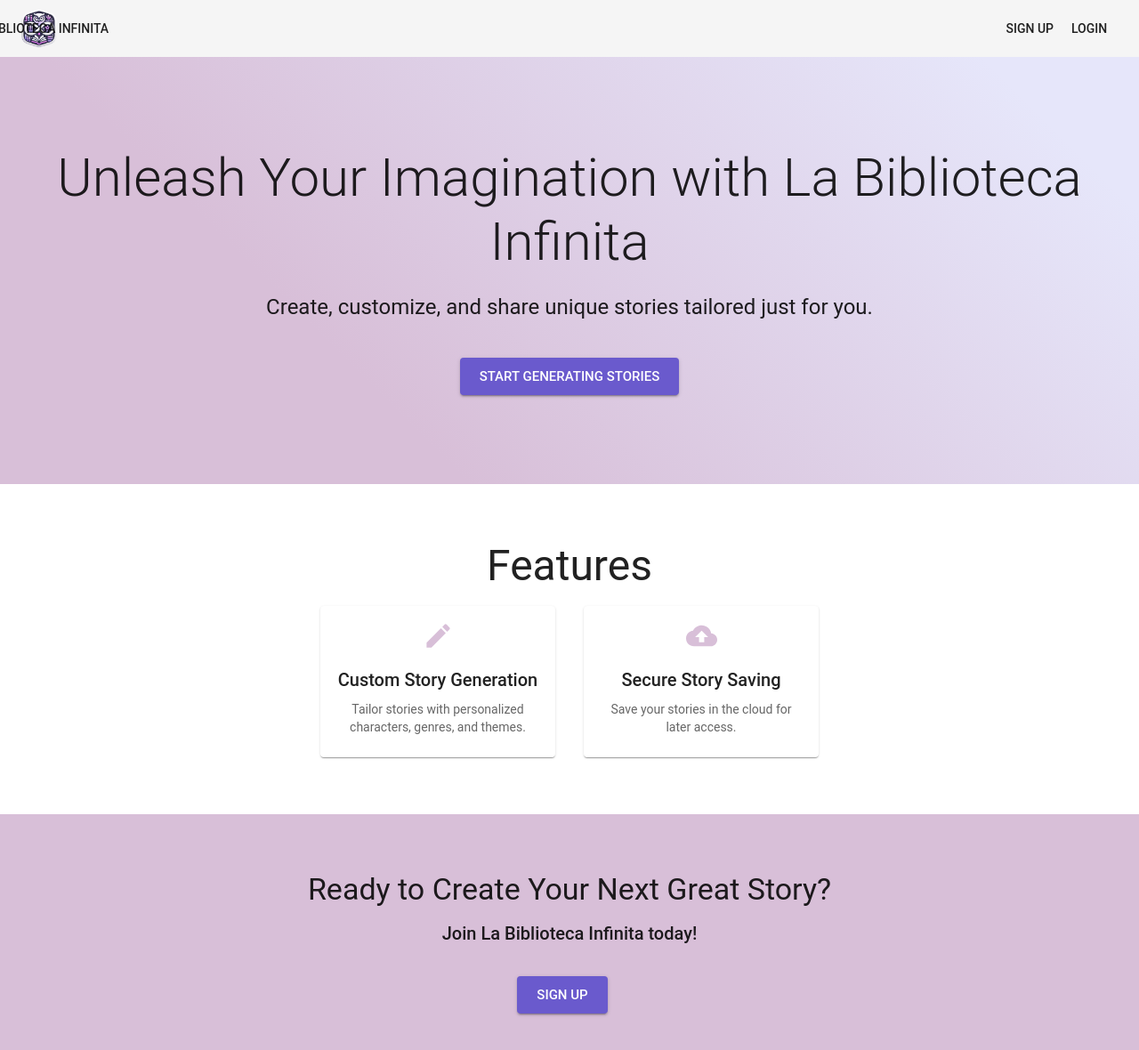
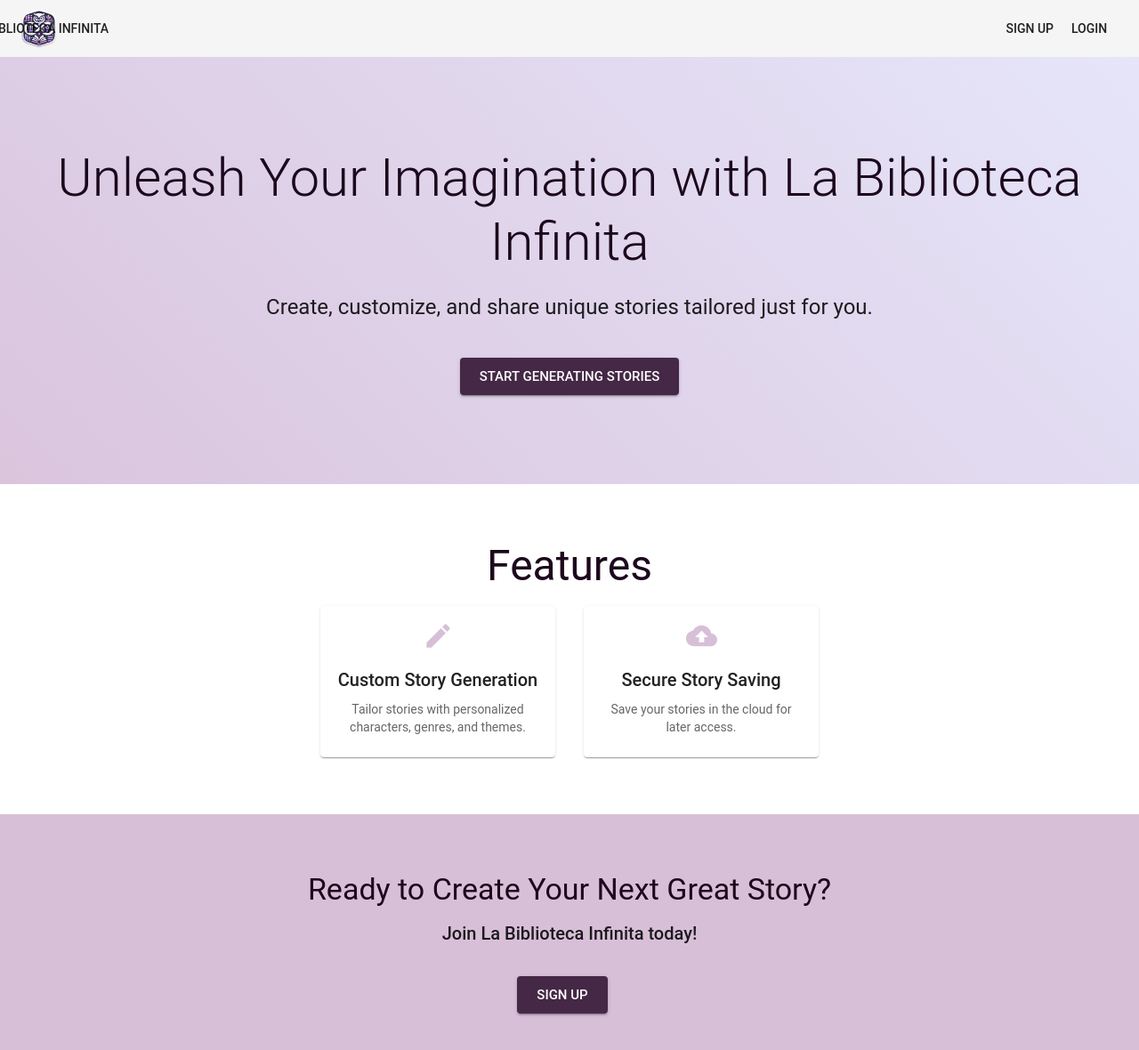
Before and after one commit to RoseRossi/infinite-lib, a React (Create React App) app in the folder frontend/: page / in a window 1280 px wide. Shown: the top 1180 px of the page at 89% size. Built offline with nearby package versions, Linux system fonts and the light colour scheme.

Commit message:
front changes

```diff
--- a/frontend/src/components/LandingPage.jsx
+++ b/frontend/src/components/LandingPage.jsx
@@ -41,6 +41,8 @@ export default function LandingPage({ isAuthenticated }) {
       <Box
         sx={{
           backgroundImage: 'linear-gradient(45deg, #D8BFD8 30%, #E6E6FA 90%)',
+          backgroundSize: '200% 200%',
+          animation: 'gradientAnimation 10s ease infinite',
           minHeight: '60vh',
           display: 'flex',
           flexDirection: 'column',
@@ -48,9 +50,20 @@ export default function LandingPage({ isAuthenticated }) {
           alignItems: 'center',
           textAlign: 'center',
           p: 4,
+          '@keyframes gradientAnimation': {
+            '0%': {
+              backgroundPosition: '0% 50%',
+            },
+            '50%': {
+              backgroundPosition: '100% 50%',
+            },
+            '100%': {
+              backgroundPosition: '0% 50%',
+            },
+          },
         }}
       >
-        <Typography variant="h2" component="h1" gutterBottom>
+        <Typography variant="h2" component="h1" gutterBottom sx={{ color: '#1c081c' }}>
           Unleash Your Imagination with La Biblioteca Infinita
         </Typography>
         <Typography variant="h5" gutterBottom>
@@ -60,7 +73,7 @@ export default function LandingPage({ isAuthenticated }) {
           variant="contained"
           color="secondary"
           size="large"
-          sx={{ mt: 4 }}
+          sx={{ mt: 4, backgroundColor: '#452845', '&:hover': { backgroundColor: '#2b0f2b' } }}
           component={Link}
           to={isAuthenticated ? "/generator" : "/login"} // Condición para cambiar la ruta
         >
@@ -78,7 +91,7 @@ export default function LandingPage({ isAuthenticated }) {
           alignItems: 'center',
         }}
       >
-        <Typography variant="h3" component="h2" gutterBottom align="center">
+        <Typography variant="h3" component="h2" gutterBottom align="center" sx={{ color: '#1c081c' }}>
           Features
         </Typography>
         <Grid container spacing={4} justifyContent="center">
@@ -141,7 +154,7 @@ export default function LandingPage({ isAuthenticated }) {
         }}
       >
         <Container maxWidth="md">
-          <Typography variant="h4" component="h2" gutterBottom>
+          <Typography variant="h4" component="h2" gutterBottom sx={{ color: '#1c081c' }}>
             Ready to Create Your Next Great Story?
           </Typography>
           <Typography variant="h6" gutterBottom>
@@ -152,7 +165,7 @@ export default function LandingPage({ isAuthenticated }) {
               variant="contained"
               color="secondary"
               size="large"
-              sx={{ mr: 2, mb: 2 }}
+              sx={{ mr: 2, mb: 2 , backgroundColor: '#452845', '&:hover': { backgroundColor: '#2b0f2b' }}}
               component={Link}
               to="/signup"
             >
```
Also changed, not shown: 1 other file (tests, documents, lock files or other folders).
